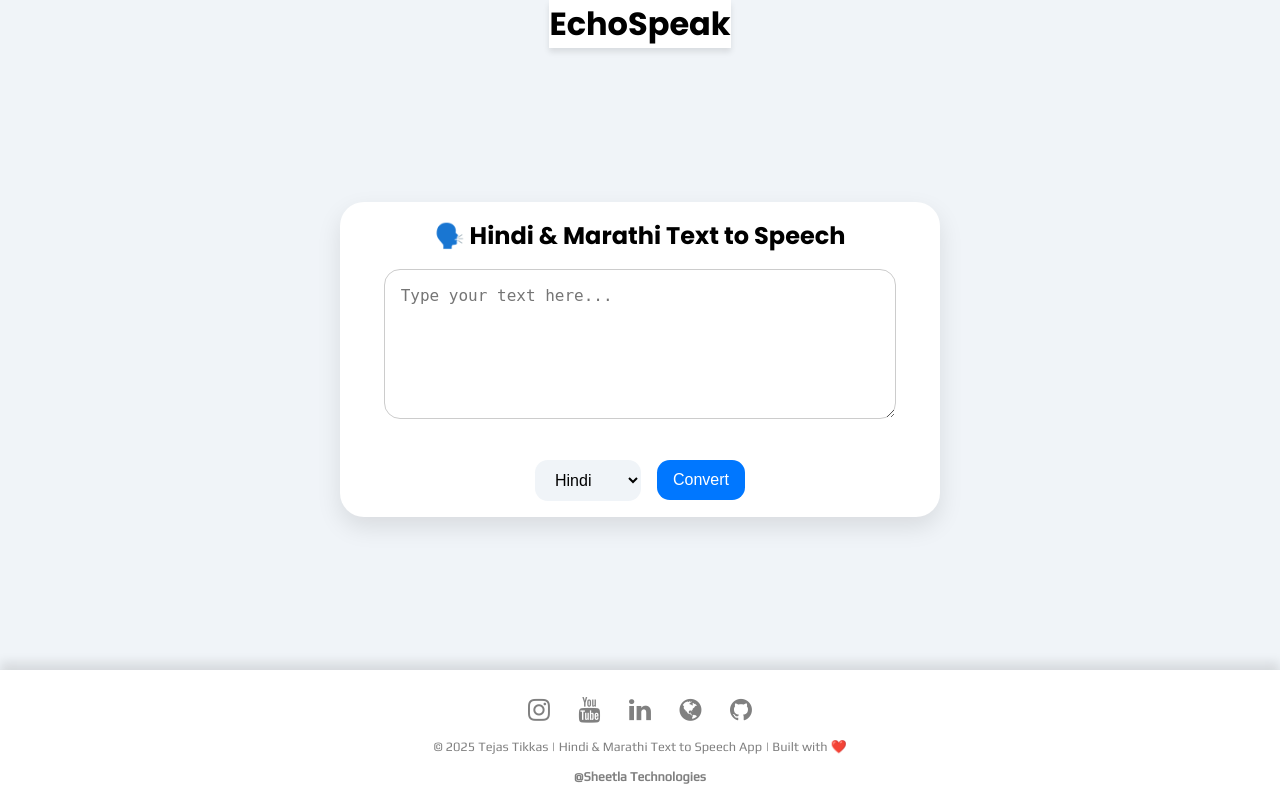
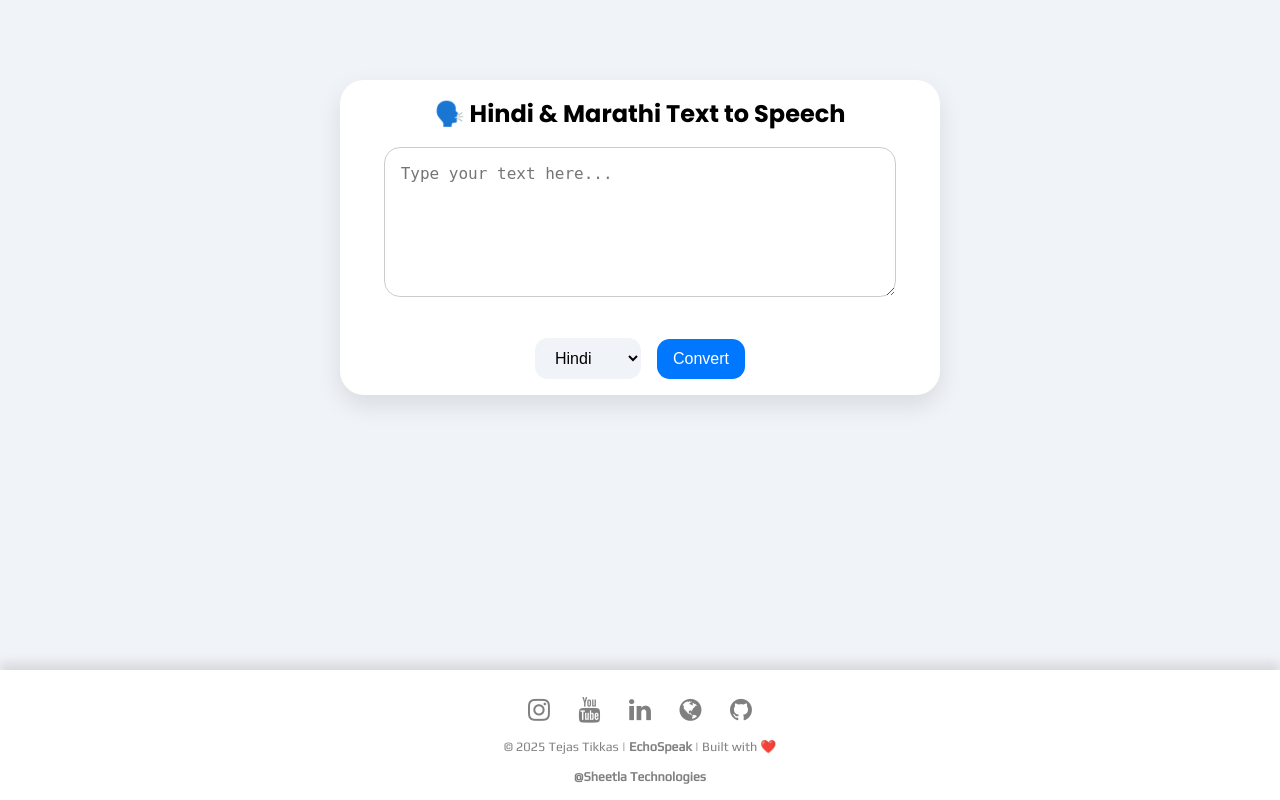
Before and after one commit to tejastikkas5/echospeak2, a Flask app: page / in a window 1280 px wide. Run offline with Flask 3, Linux system fonts and the light colour scheme.

Commit message:
Update index.html

```diff
--- a/templates/index.html
+++ b/templates/index.html
@@ -19,10 +19,6 @@
 </head>
 
 <body>
-  <header class="site-header">
-      <h1 class="site-title">EchoSpeak</h1>
-
-  </header>
 
   <div class="form-container">
     <h2>🗣️ Hindi & Marathi Text to Speech</h2>
@@ -57,7 +53,7 @@
       </div>
 
       <div class="row">
-        © 2025 Tejas Tikkas | Hindi & Marathi Text to Speech App | Built with ❤️
+        © 2025 Tejas Tikkas | <strong>EchoSpeak</strong>   | Built with ❤️
       </div>
       <div class="row">
         <strong> @Sheetla Technologies </strong>
```
